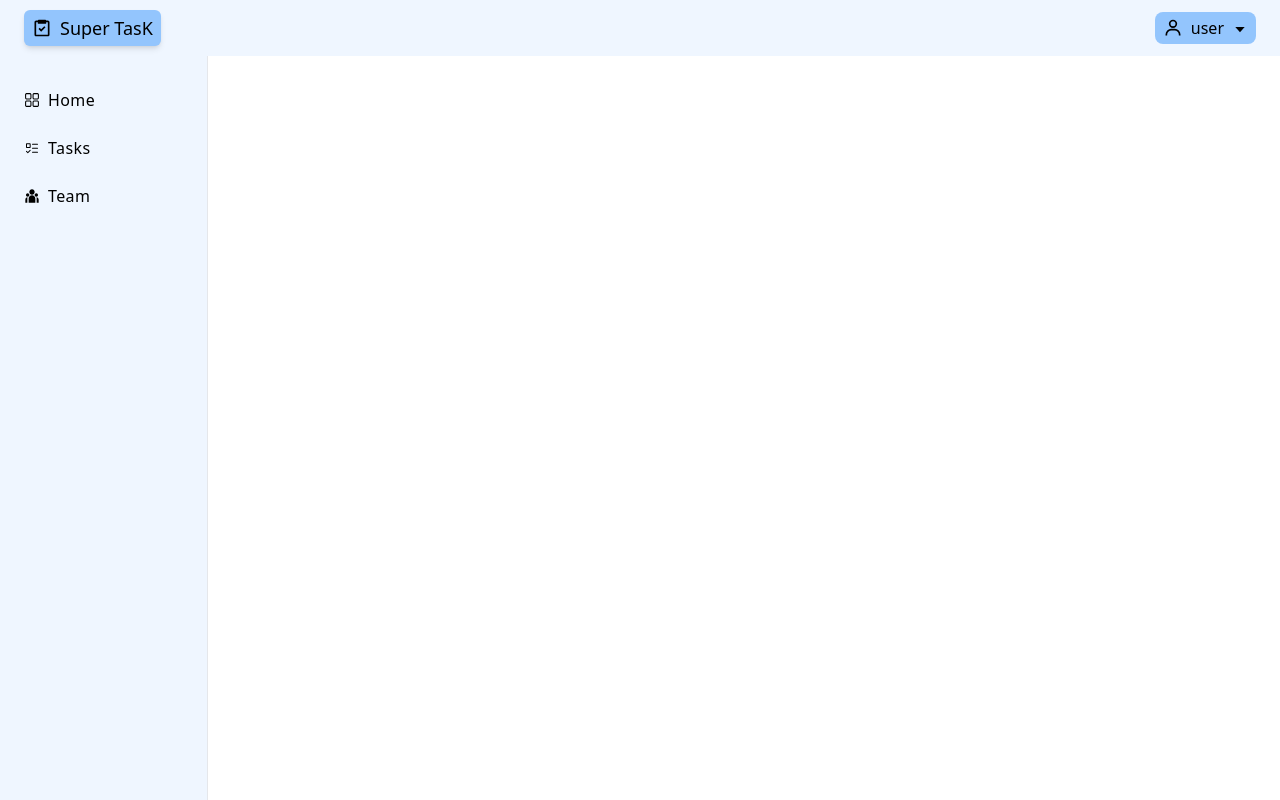
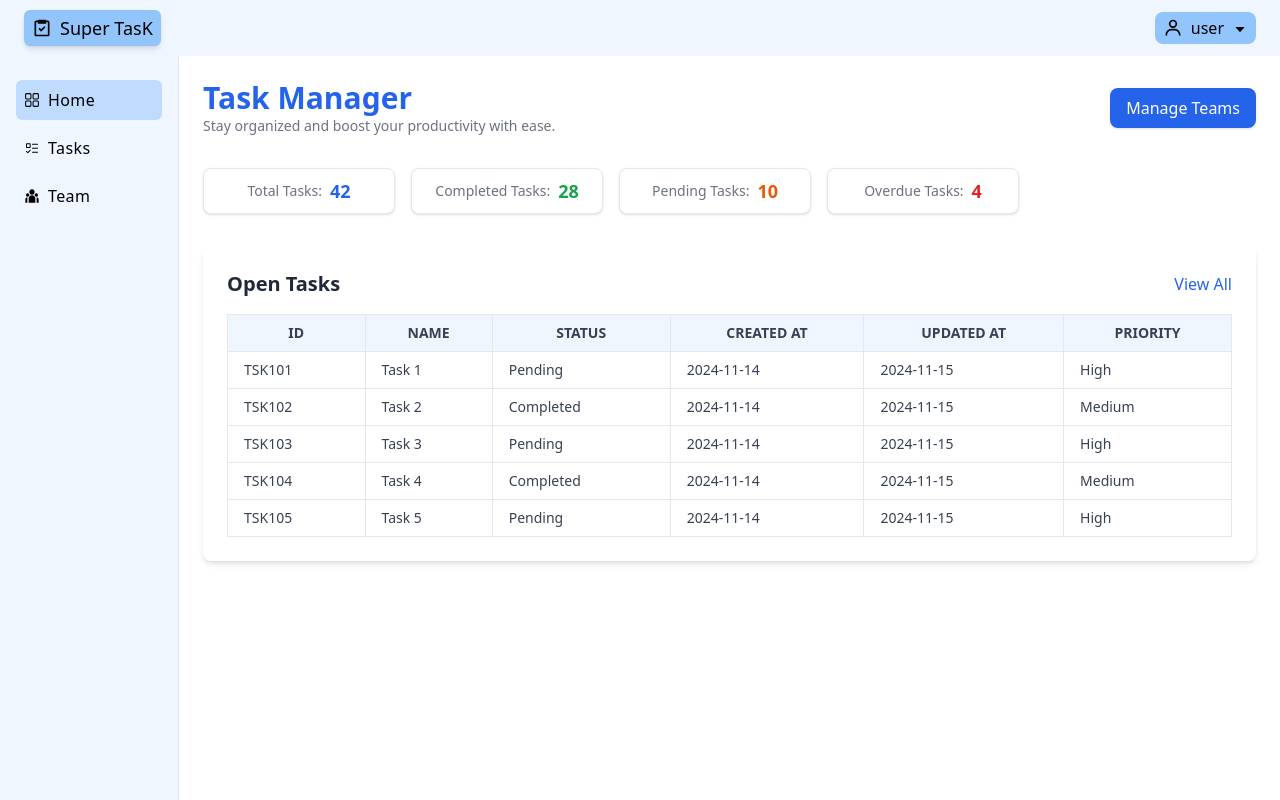
Before and after one commit to adityaS011/Trackly, a Next.js app: page /dashboard in a window 1280 px wide. Before the commit this address had no page. Built offline with nearby package versions, Linux system fonts and the light colour scheme.

Commit message:
sidebar changes

```diff
--- /dev/null
+++ b/app/dashboard/(home)/layout.tsx
@@ -0,0 +1,11 @@
+import React, { ReactNode } from 'react';
+
+const layout = ({ children }: { children: ReactNode }) => {
+  return (
+    <div className=' mx-auto max-w-[1150px]  w-full flex flex-grow'>
+      {children}
+    </div>
+  );
+};
+
+export default layout;
--- /dev/null
+++ b/app/dashboard/(home)/page.tsx
@@ -0,0 +1,103 @@
+'use client';
+import { useRouter } from 'next/navigation';
+
+import React, { useEffect, useState } from 'react';
+
+const HomePage = () => {
+  const [renderTask, setRenderTask] = useState(false);
+  const router = useRouter();
+  useEffect(() => {
+    if (renderTask === false) return;
+    router.push('/dashboard/tasks');
+  }, [renderTask]);
+
+  return (
+    <main className='w-full h-full min-h-screen bg-white p-6'>
+      <header className='flex justify-between items-center mb-8'>
+        <div>
+          <h1 className='text-3xl font-bold text-blue-600'>Task Manager</h1>
+          <p className='text-sm text-gray-500'>
+            Stay organized and boost your productivity with ease.
+          </p>
+        </div>
+        <button
+          className='px-4 py-2 bg-blue-600 text-white rounded-lg shadow hover:bg-blue-700'
+          onClick={() => router.push('/dashboard/team')}
+        >
+          Manage Teams
+        </button>
+      </header>
+
+      <section className='md:flex flex-row grid  grid-cols-2  gap-4 mb-8'>
+        {[
+          { label: 'Total Tasks', value: 42, color: 'text-blue-600' },
+          { label: 'Completed Tasks', value: 28, color: 'text-green-600' },
+          { label: 'Pending Tasks', value: 10, color: 'text-orange-600' },
+          { label: 'Overdue Tasks', value: 4, color: 'text-red-600' },
+        ].map(({ label, value, color }) => (
+          <div
+            key={label}
+            className='bg-white p-2 shadow border w-fit min-w-48 rounded-lg flex flex-row gap-2 items-center justify-center'
+          >
+            <h3 className='text-sm font-medium text-gray-500'>{label}:</h3>
+            <p className={`text-lg font-semibold ${color}`}>{value}</p>
+          </div>
+        ))}
+      </section>
+
+      <section className='bg-white rounded-lg shadow-md p-6'>
+        <div className='flex justify-between items-center mb-4'>
+          <h2 className='text-xl font-semibold text-gray-800'>Open Tasks</h2>
+          <button
+            className='text-blue-600 hover:underline'
+            onClick={() => router.push('/dashboard/tasks')}
+          >
+            View All
+          </button>
+        </div>
+        <div className='overflow-auto'>
+          <table className='w-full border-collapse'>
+            <thead>
+              <tr className='bg-blue-50 text-gray-700 uppercase text-sm'>
+                {[
+                  'ID',
+                  'Name',
+                  'Status',
+                  'Created At',
+                  'Updated At',
+                  'Priority',
+                ].map((header) => (
+                  <th key={header} className='py-2 px-4 border'>
+                    {header}
+                  </th>
+                ))}
+              </tr>
+            </thead>
+            <tbody>
+              {/* Example rows */}
+              {[...Array(5)].map((_, index) => (
+                <tr
+                  key={index}
+                  className='text-sm text-gray-700 hover:bg-gray-100'
+                >
+                  <td className='py-2 px-4 border'>TSK{index + 101}</td>
+                  <td className='py-2 px-4 border'>Task {index + 1}</td>
+                  <td className='py-2 px-4 border'>
+                    {index % 2 === 0 ? 'Pending' : 'Completed'}
+                  </td>
+                  <td className='py-2 px-4 border'>2024-11-14</td>
+                  <td className='py-2 px-4 border'>2024-11-15</td>
+                  <td className='py-2 px-4 border'>
+                    {index % 2 === 0 ? 'High' : 'Medium'}
+                  </td>
+                </tr>
+              ))}
+            </tbody>
+          </table>
+        </div>
+      </section>
+    </main>
+  );
+};
+
+export default HomePage;
--- a/app/dashboard/components/Sidebar.tsx
+++ b/app/dashboard/components/Sidebar.tsx
@@ -1,14 +1,27 @@
 'use client';
-import { useRouter, useSearchParams } from 'next/navigation';
-import React from 'react';
+import cn from '@/app/utils/cn';
+import { usePathname, useRouter } from 'next/navigation';
+import React, { useEffect, useState } from 'react';
 import { GoTasklist } from 'react-icons/go';
 import { RiTeamFill } from 'react-icons/ri';
 import { RxDashboard } from 'react-icons/rx';
 
 const Sidebar = () => {
+  const [currentTab, setCurrentTab] = useState<'tasks' | 'team' | 'dashboard'>(
+    'dashboard'
+  );
+  const pathname = usePathname();
   const router = useRouter();
-  const searchParams = useSearchParams();
-  console.log(searchParams.has('/dashboard'));
+
+  useEffect(() => {
+    if (pathname.includes('/team')) {
+      setCurrentTab('team');
+    } else if (pathname.includes('/tasks')) {
+      setCurrentTab('tasks');
+    } else {
+      setCurrentTab('dashboard');
+    }
+  }, [pathname]);
   const handleClick = (route: string) => {
     router.push(route);
   };
@@ -16,7 +29,10 @@ const Sidebar = () => {
     <div className='bg-blue-50 border-e w-52 h-full'>
       <div className='px-4 pt-6 flex flex-col gap-2 '>
         <p
-          className='flex flex-row gap-2 p-2 items-center tracking-wide rounded-md hover:bg-blue-200 cursor-pointer'
+          className={cn(
+            'flex flex-row gap-2 p-2 items-center tracking-wide rounded-md hover:bg-blue-200 cursor-pointer',
+            currentTab === 'dashboard' && 'bg-blue-200'
+          )}
           onClick={() => {
             handleClick('/dashboard');
           }}
@@ -24,7 +40,10 @@ const Sidebar = () => {
           <RxDashboard /> Home
         </p>
         <p
-          className='flex flex-row gap-2 p-2 items-center tracking-wide rounded-md hover:bg-blue-200 cursor-pointer'
+          className={cn(
+            'flex flex-row gap-2 p-2 items-center tracking-wide rounded-md hover:bg-blue-200 cursor-pointer',
+            currentTab === 'tasks' && 'bg-blue-200'
+          )}
           onClick={() => {
             handleClick('/dashboard/tasks');
           }}
@@ -32,7 +51,10 @@ const Sidebar = () => {
           <GoTasklist /> Tasks
         </p>
         <p
-          className='flex flex-row gap-2 p-2 items-center tracking-wide rounded-md hover:bg-blue-200 cursor-pointer'
+          className={cn(
+            'flex flex-row gap-2 p-2 items-center tracking-wide rounded-md hover:bg-blue-200 cursor-pointer',
+            currentTab === 'team' && 'bg-blue-200'
+          )}
           onClick={() => {
             handleClick('/dashboard/team');
           }}
--- a/app/dashboard/tasks/components/TaskTable/TaskTable.tsx
+++ b/app/dashboard/tasks/components/TaskTable/TaskTable.tsx
@@ -88,7 +88,7 @@ const TaskTable = ({
           + Add new Task
         </button>
       </div>
-      <div className='border shadow-md my-4 overflow-auto h-full mb-28'>
+      <div className='border shadow-md my-4 overflow-auto h-full mb-28 '>
         <div>
           <div className='bg-blue-600 text-white font-mono flex flex-row font-medium border uppercase p-2 gap-4'>
             <div className='w-1/12 text-center'>Id</div>
@@ -116,7 +116,7 @@ const TaskTable = ({
             <div
               key={task.id}
               className={cn(
-                'flex bg-inherit flex-row border p-2 gap-4 cursor-pointer hover:bg-slate-100',
+                'flex bg-inherit flex-row border-b p-2.5 gap-4 cursor-pointer hover:bg-slate-100',
                 currentActiveRowIndex === index && !selectedRowId
                   ? ' font-medium bg-[#e1ebfb]'
                   : selectedRowId === task.id
--- a/app/dashboard/team/MemberTasks.tsx
+++ b/app/dashboard/team/MemberTasks.tsx
@@ -9,53 +9,63 @@ const MemberTasks = ({
   teamData: Tasks[];
 }) => {
   const [memberTasks, setMemberTasks] = useState<Tasks[]>([]);
-  const [isDropdownOpen, setIsDropdownOpen] = useState(false); // State to toggle dropdown
+  const [isDropdownOpen, setIsDropdownOpen] = useState(false);
 
   useEffect(() => {
-    let data = teamData.filter((item) => item.assignee === name);
+    const data = teamData.filter((task) => task.assignee === name);
+    setMemberTasks(data);
   }, [name, teamData]);
+
+  const priorityStyles = (priority: string) => {
+    switch (priority) {
+      case 'High':
+        return 'bg-red-500 text-white';
+      case 'Medium':
+        return 'bg-yellow-500 text-white';
+      case 'Low':
+        return 'bg-green-500 text-white';
+      default:
+        return 'bg-gray-500 text-white';
+    }
+  };
 
   return (
     <div>
-      <div className='space-y-3'>
+      <div className='space-y-4'>
         <button
           onClick={() => setIsDropdownOpen(!isDropdownOpen)}
-          className='text-sm text-blue-600 focus:outline-none'
+          className='text-sm text-blue-600 focus:outline-none hover:text-blue-700 transition-all'
         >
-          Total Tasks: {memberTasks.length} {isDropdownOpen ? '▲' : '▼'}
+          {isDropdownOpen ? 'Hide Tasks' : `Show Tasks (${memberTasks.length})`}
         </button>
 
-        {isDropdownOpen && (
-          <div className='space-y-3 mt-2'>
+        {isDropdownOpen && memberTasks.length > 0 ? (
+          <div className='space-y-4 mt-4'>
             {memberTasks.map((task) => (
-              <div key={task.id} className='border rounded-md p-3'>
-                <p className='text-sm text-gray-700'>
-                  <strong>Task:</strong> {task.name}
-                </p>
-                <div className='flex flex-row justify-between items-center py-2'>
+              <div
+                key={task.id}
+                className='border rounded-lg p-4 bg-gray-50 hover:bg-gray-100 transition-all'
+              >
+                <div className='flex justify-between items-center mb-3'>
+                  <p className='text-lg font-semibold text-gray-700'>
+                    {task.name}
+                  </p>
+                  <div
+                    className={`px-2 py-1 rounded-md text-sm ${priorityStyles(
+                      task.priority
+                    )}`}
+                  >
+                    {task.priority}
+                  </div>
+                </div>
+                <div className='text-sm text-gray-600 mb-2'>
+                  <strong>Status:</strong> {task.status}
+                </div>
+
+                <div className='flex justify-between items-center'>
                   <div className='flex items-center space-x-2'>
-                    <strong className='text-sm text-gray-600'>Priority:</strong>
-                    <span
-                      className={`px-2 py-1 rounded text-white text-sm ${
-                        task.priority === 'High'
-                          ? 'bg-red-500'
-                          : task.priority === 'Medium'
-                          ? 'bg-yellow-500'
-                          : 'bg-green-500'
-                      }`}
-                    >
-                      {task.priority}
-                    </span>
-                  </div>
-                  <div className='flex items-center space-x-4 mt-2'>
-                    <label
-                      htmlFor={`status-${task.id}`}
-                      className={'text-sm text-gray-600'}
-                    >
-                      <strong>Status:</strong>
-                    </label>
+                    <strong className='text-sm text-gray-600'>Status:</strong>
                     <select
-                      id={`status-${task.id}`}
                       className='border border-gray-300 rounded p-1 text-sm text-gray-600 focus:outline-none'
                       defaultValue={task.status}
                     >
@@ -64,11 +74,19 @@ const MemberTasks = ({
                       <option value='Completed'>Completed</option>
                     </select>
                   </div>
+
+                  <div>
+                    <span className='text-xs text-gray-400'>
+                      Created: {new Date(task.created_at).toLocaleDateString()}
+                    </span>
+                  </div>
                 </div>
               </div>
             ))}
           </div>
-        )}
+        ) : memberTasks.length === 0 ? (
+          <p className='text-gray-500 text-sm mt-2'>No tasks assigned yet.</p>
+        ) : null}
       </div>
     </div>
   );
```
Also changed, not shown: app/dashboard/page.tsx (+6 -8 lines), app/dashboard/tasks/components/TaskTable/TaskTableController.tsx (+2 -24 lines), app/dashboard/team/Team.tsx (added, +56 -0 lines), app/dashboard/team/page.tsx (+8 -41 lines).
